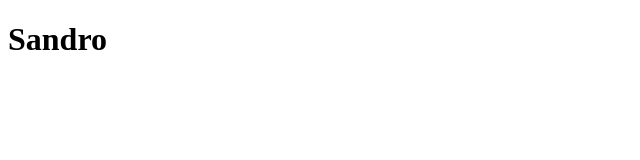
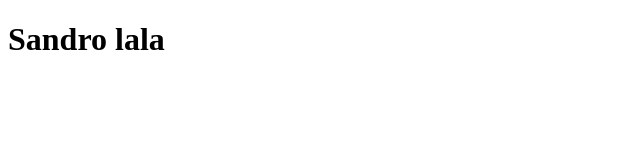
Before and after one commit to sandrosoncini/Git_intro, a plain HTML site: page index.html in a window 1280 px wide. Shown: the whole page, without its empty margins (0-640 px from the left). Drawn offline with Linux system fonts and the light colour scheme.

Commit message:
add lala

```diff
--- a/index.html
+++ b/index.html
@@ -7,6 +7,6 @@
     <title>Sandro</title>
 </head>
 <body>
-    <h1>Sandro</h1>
+    <h1>Sandro lala</h1>
 </body>
 </html>
```
